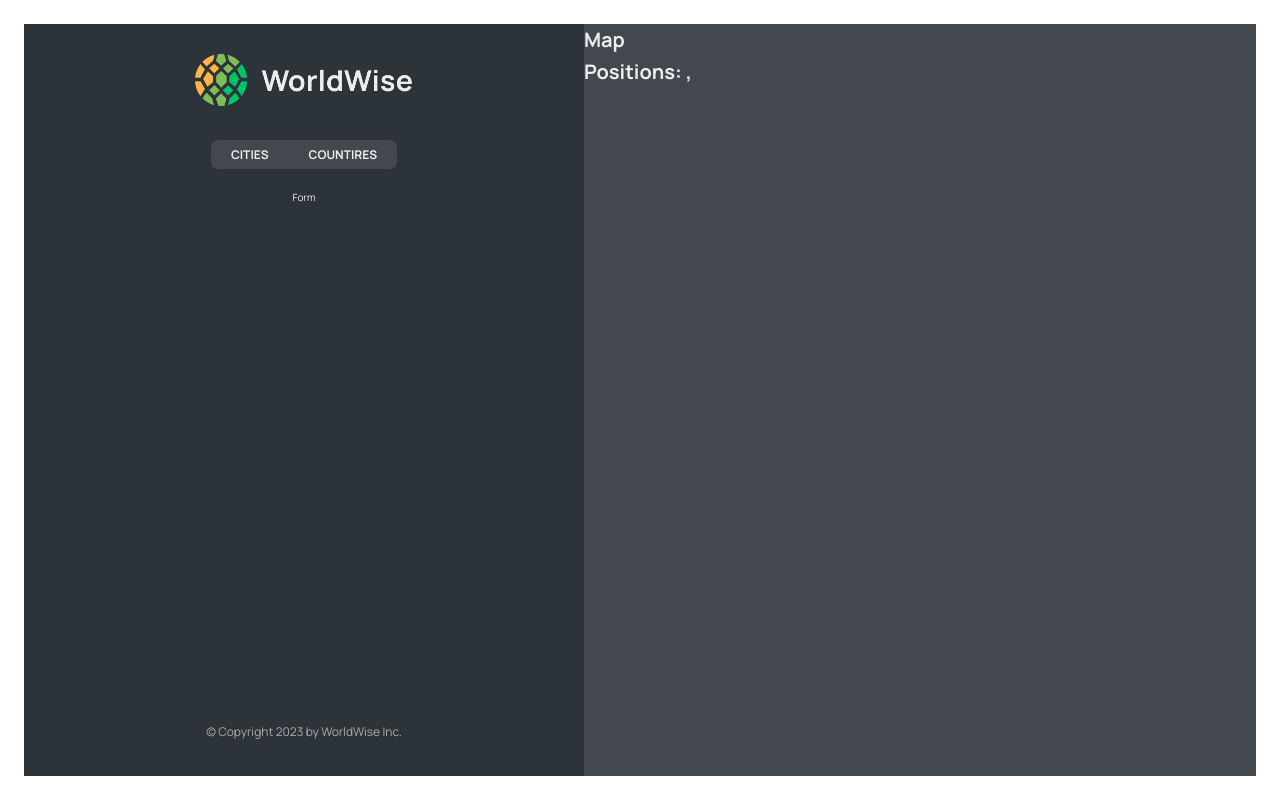
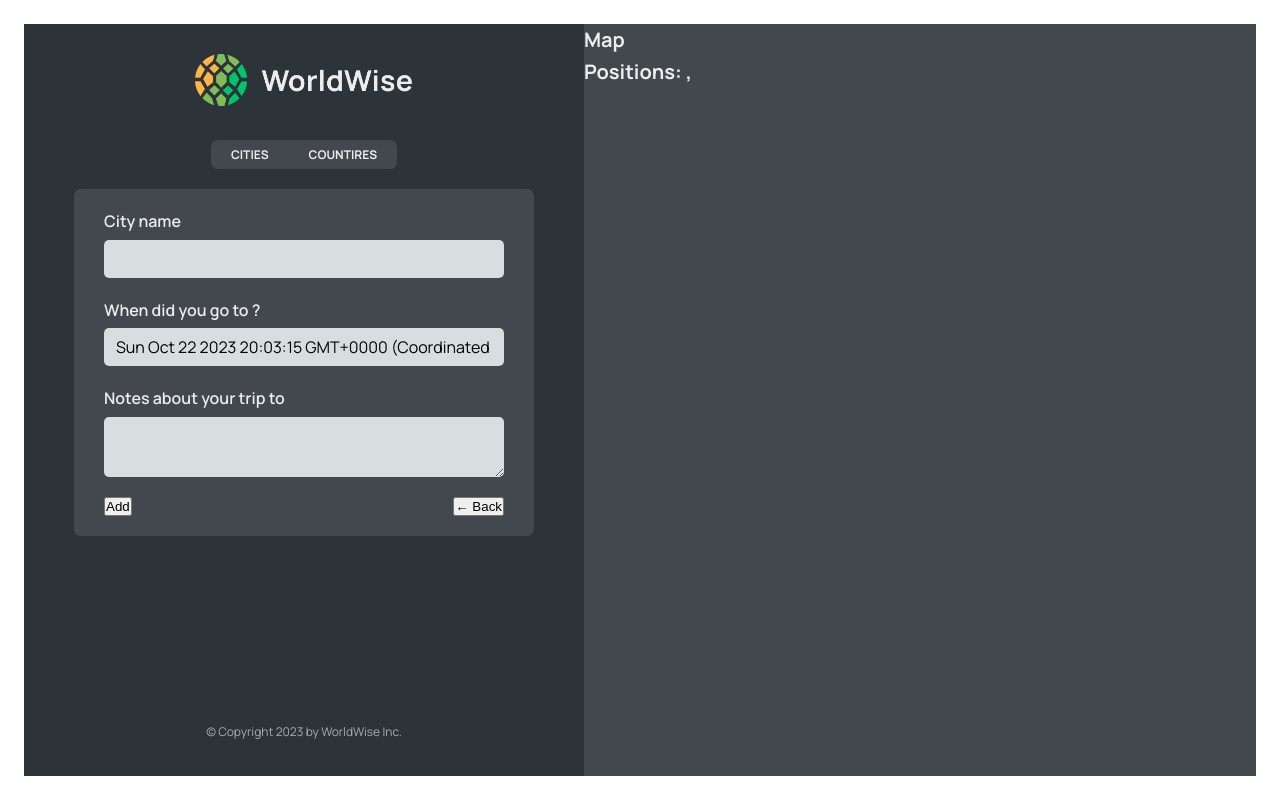
Before and after one commit to SaadMahi/68-WorldWise, a React (Vite) app: page /app/form in a window 1280 px wide. Built offline with nearby package versions, Linux system fonts and the light colour scheme; data requests are answered from the project's data file.

Commit message:
📦 feat: form component attached to link

```diff
--- a/src/App.jsx
+++ b/src/App.jsx
@@ -10,6 +10,7 @@ import AppLayout from './pages/app layout/AppLayout';
 import CityList from './components/city/CityList';
 import CountryList from './components/country/CountryList';
 import City from './components/city/City';
+import Form from './components/form/Form';
 
 const BASE_URL = 'http://localhost:8000';
 
@@ -55,7 +56,7 @@ function App() {
           <Route
             element={<CountryList cities={cities} isLoading={isLoading} />}
           />
-          <Route path='form' element={<p>Form</p>} />
+          <Route path='form' element={<Form />} />
         </Route>
         <Route path='*' element={<PageNotFound />} />
       </Routes>
```
